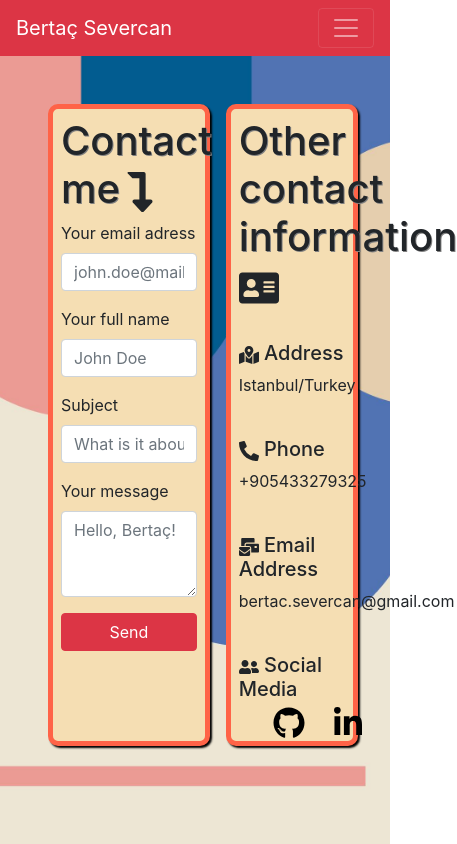
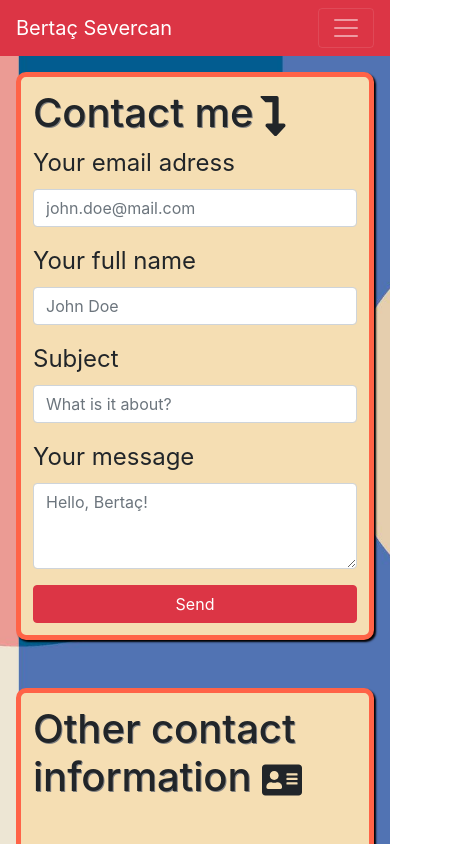
Before and after one commit to bertacsevercan/my-portfolio, a React (Create React App) app: page /contact in a window 390 px wide. Shown: the top 844 px of the page, 457 px wide, since content can reach past the window. Built offline with nearby package versions, Linux system fonts and the light colour scheme.

Commit message:
add responsive contact

```diff
--- a/src/containers/Contact/style.css
+++ b/src/containers/Contact/style.css
@@ -43,3 +43,32 @@
 .contact h1 {
   text-shadow: 1px 1px gray;
 }
+
+@media only screen and (max-width: 1024px) {
+  .contact {
+    flex-direction: column;
+  }
+
+  .form-wrapper {
+    width: 100%;
+    margin-right: unset;
+    font-size: x-large;
+  }
+
+  .contact-info {
+    width: 100%;
+    margin-left: unset;
+    margin-top: 3rem;
+    font-size: x-large;
+  }
+
+  .social-icons {
+    transform: scale(1.5);
+  }
+}
+
+@media only screen and (max-width: 576px) {
+  .contact {
+    padding: 1rem;
+  }
+}
```
